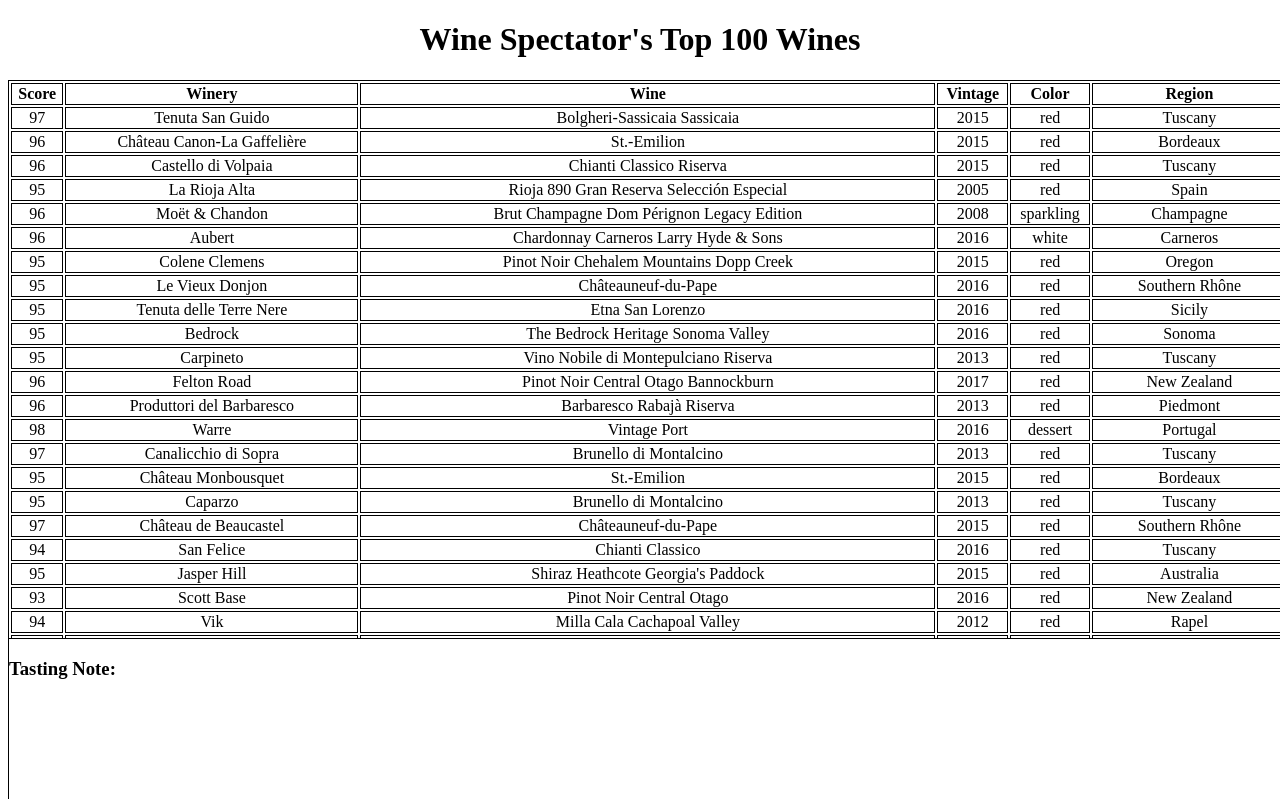
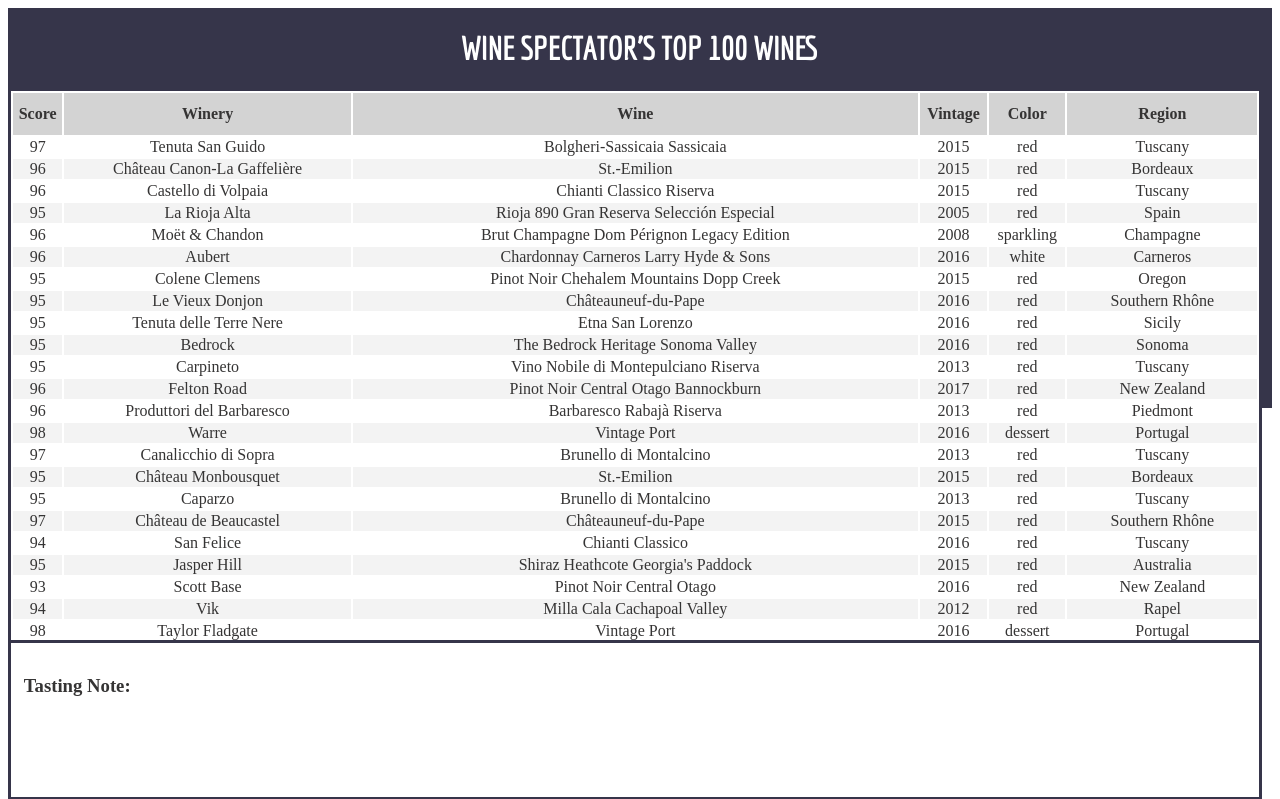
Before and after one commit to parfittchris/100Wines, a website built with webpack: page index.html in a window 1280 px wide. Shown: the top 799 px of the page. Built offline with nearby package versions, Linux system fonts and the light colour scheme.

Commit message:
finish 100wines

```diff
--- a/index.html
+++ b/index.html
@@ -4,15 +4,16 @@
         <title>100Wines</title>
         <link rel="stylesheet" href="../src/styles/style.css">
         <script src="https://code.jquery.com/jquery-3.4.1.min.js"></script>
+        <link href="https://fonts.googleapis.com/css?family=Economica&display=swap" rel="stylesheet">
     </head>
     <body>
         <div class='app'>
             <h1 class='app-title'>Wine Spectator's Top 100 Wines</h1>
             <div class='app-body'>
                 <section class='info-main'>
-                    <table id='wine-table'>
+                        <table id='wine-table'>
 
-                    </table>
+                        </table>
                 </section>
                 <section class ='info-sidebar'>
                     <h3>Tasting Note: </h3>
--- a/src/index.js
+++ b/src/index.js
@@ -17,7 +17,7 @@
     wineJson.forEach(wine => {
         ids.push(wine.id);
         let wineRow = table.insertRow();
-        wineRow.setAttribute('onclick', 'getTastingNotes(this)')
+        wineRow.setAttribute('onmouseover', 'getTastingNotes(this)')
         wineRow.setAttribute('data-id', `${wine.id}`)
 
         wineRow.innerHTML = `
--- a/src/request.js
+++ b/src/request.js
@@ -1,4 +1,4 @@
-function getTastingNotes(e) {
+let getTastingNotes = debounce(function (e) {
     let id = parseInt(e.dataset.id)
     let noteOutput = document.getElementById('note-info')
     let requestUrl = 'http://top-100-example.s3.amazonaws.com/' + id + '.json'
@@ -8,4 +8,20 @@
     .then(notes => {
         noteOutput.innerHTML = notes.note
     });
-}
+}, 250);
+
+
+function debounce(func, wait, immediate) {
+    var timeout;
+    return function () {
+        var context = this, args = arguments;
+        var later = function () {
+            timeout = null;
+            if (!immediate) func.apply(context, args);
+        };
+        var callNow = immediate && !timeout;
+        clearTimeout(timeout);
+        timeout = setTimeout(later, wait);
+        if (callNow) func.apply(context, args);
+    };
+};
--- a/src/styles/style.css
+++ b/src/styles/style.css
@@ -1,5 +1,16 @@
+.app {
+    background-color: #36354A;
+    color: rgb(53, 52, 52);
+}
+
 .app-title {
     text-align: center;
+    color: white;
+    margin: 0;
+    height: 10vh;
+    line-height: 10vh;
+    font-family: 'Economica', sans-serif;
+    text-transform: uppercase;
 }
 
 .app-body {
@@ -8,42 +19,69 @@
 }
 
 .info-main {
-    width: 100vw;
-    height: 80vh;
-    border: 1px solid black;
+    background-color:white;
+    width: 98vw;
+    height: 40vh;
 }
 
 #wine-table {
     width: 100%;
+    height: 100px;
+    overflow-y: auto;
+    margin-bottom: 20vh;
+    border: 3px solid #36354A;
+    border-bottom: 0;
 }
 
 .table-header {
     display: flex;
     justify-content: space-around;
     background-color: green;
-    width: 100%;
+    width: 100vw;
 }
 
 th {
-    border: 1px solid black;
     text-align: center;
+    height: 5vh;
+    background-color: lightgray;
+    position: sticky;
 }
+
 
 tr {
     text-align: center;
     z-index: 5;
+    cursor: pointer;
+}
+
+tr:hover {
+    transition-delay: .125s;
+    background-color: #C5C6C7;
 }
 
 td {
-    border: 1px solid black;
+    /* border: 1px solid black; */
+    z-index: -5;
+}
+
+tr:nth-child(2n + 1) {
+    background-color: #F3F3F3;
+    z-index: -5;
+}
+
+tr:nth-child(2n + 1):hover {
+    transition-delay: .125s;
+    background-color: #C5C6C7;
     z-index: -5;
 }
 
 .info-sidebar {
-    width: 100vw;
+    box-sizing: border-box;
+    width: 98vw;
     height: 20vh;
     bottom: 0;
-    border: 1px solid black;
     position: fixed;
+    padding: 1%;
     background-color: white;
+    border: 3px solid #36354A;
 }
```
Also changed, not shown: 1 other file.
